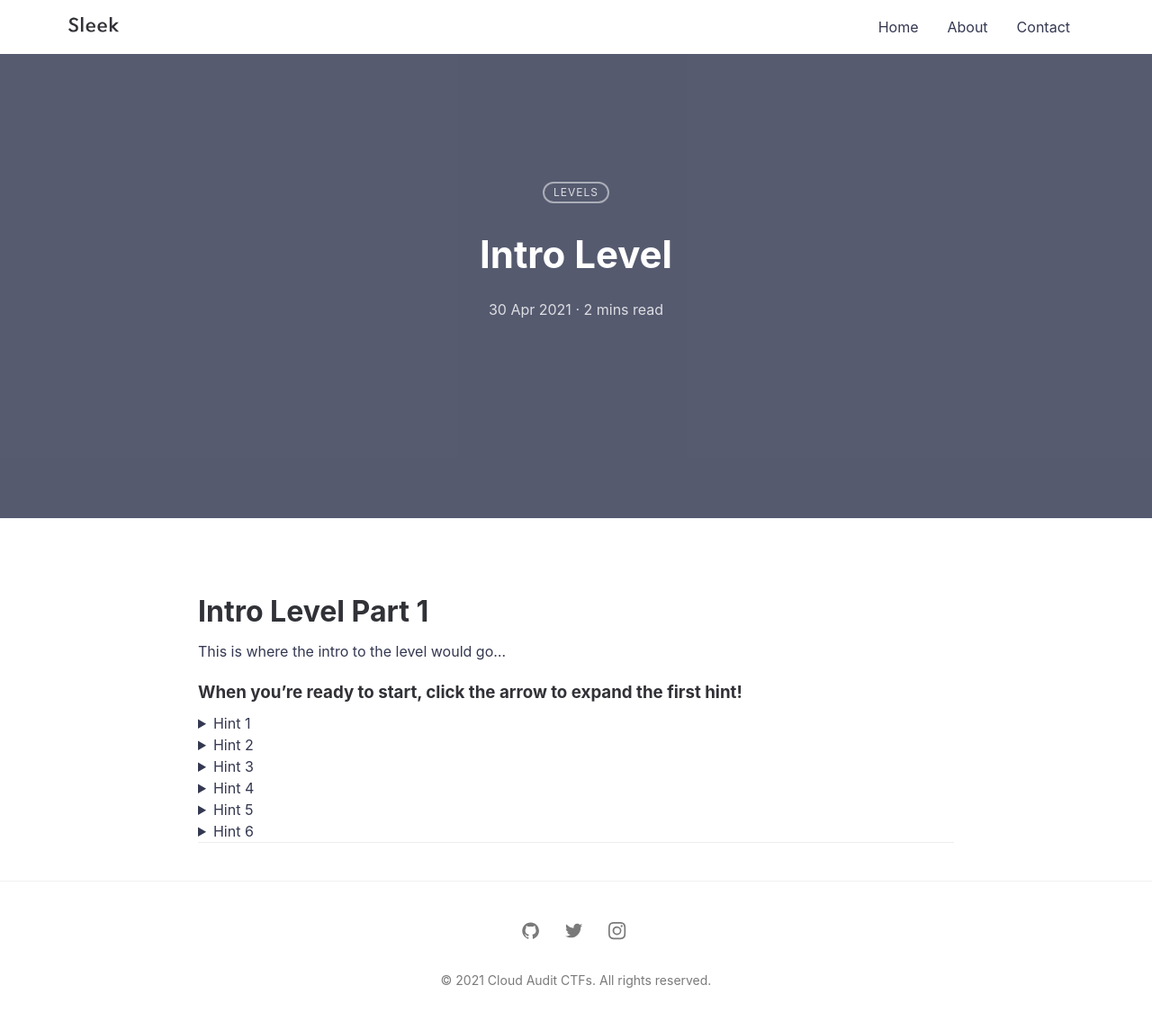
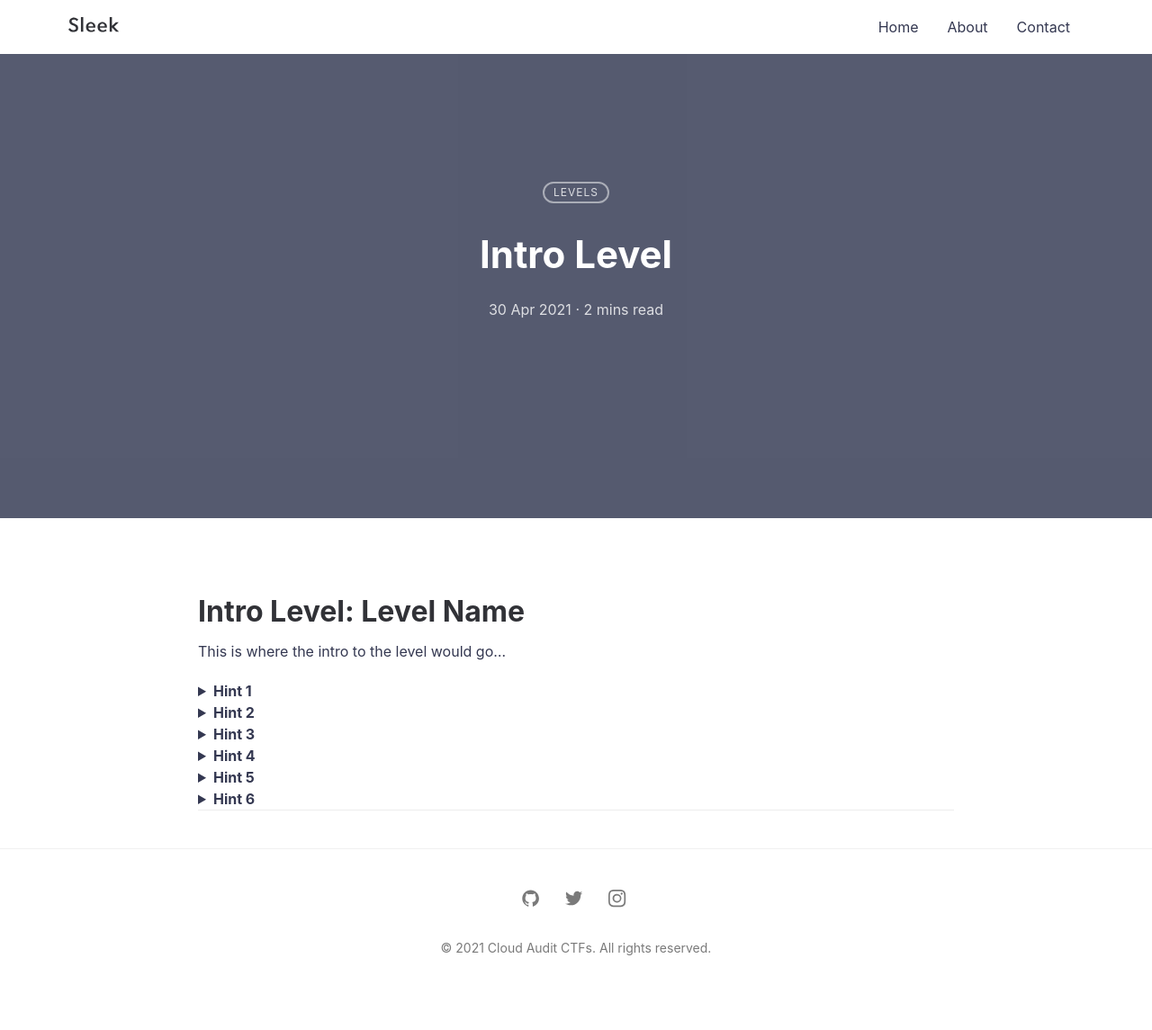
Before and after one commit to asokamoto/CloudAuditCTFs, a Jekyll site: the page built from _posts/2021-04-30-Level-1.md, in a window 1280 px wide. Shown: the whole page at 90% size. Built offline with Jekyll 4.4.1, drawn with Linux system fonts in a browser that asks for light colours; after the commit the page ends 1109 px from its top, so only the background shows below that.

Commit message:
Changing around tags

```diff
--- a/_posts/2021-04-30-Level-1.md
+++ b/_posts/2021-04-30-Level-1.md
@@ -2,37 +2,41 @@
 layout: post
 title: "Intro Level"
 date: 2021-04-30 00:00:00
-categories: levels
+categories: Levels
 comments: false
 ---
 
-# Intro Level Part 1
+# Intro Level: Level Name
 
 This is where the intro to the level would go...
 
 
-### When you're ready to start, click the arrow to expand the first hint!
 <details>
-	<summary> Hint 1 </summary>
+	<summary><b>Hint 1</b></summary>
 	<p> </p>
 	<p>The Google Cloud platform automatically logs many events that take place on the cloud system. To view events related to the leaked key, we can open the log explorer at the url here:</p>
 	<code>https://console.cloud.google.com/logs/query?q=search&referrer=search&project=[ProjectName]</code>
+	<p> </p>
 </details>
+
 <details>
-	<summary> Hint 2 </summary>
+	<summary><b>Hint 2</b></summary>
 	<p> </p>
 	<p>The key we are concerned about is stored in the start directory of the console. Navigate there and view the contents of “intro-leaked.json” by entering ‘cat start/intro-leaked.json’ in the cloud shell.</p>
 	<p>Near the top there should be a line that looks something like this: </p>
 	<code>"private_key_id": "4bc0bf03d99620a3ba9e6c016ec27705b55ef6f5"</code>
 	<p>This private key ID will be associated with any logs for events performed using the leaked key for authorization.</p>
 </details>
+
 <details>
-	<summary> Hint 3 </summary>
+	<summary><b>Hint 3</b></summary>
 	<p> </p>
 	<p>The query builder at the top of the log explorer is a very useful tool for navigating the logs of a cloud system. To view the logs associated with the leaked key, simply enter the private key ID into the query builder and run the query. </p>
+	<p> </p>
 </details>
+
 <details>
-	<summary> Hint 4 </summary>
+	<summary><b>Hint 4</b></summary>
 	<p> </p>
 	<p>The results should be the logs for two events. Notice that the first event has the tag</p>
 	<code>CreateServiceAccountKey</code>
@@ -41,9 +45,11 @@ This is where the intro to the level would go...
 	<code>storage.buckets.get</code>
 	<p> </p>
 	<p>which is the kind of activity we’re looking for concerning the leaked key. Click on this log and expand the nested fields using the button on the top right of the log.</p>
+	<p> </p>
 </details>
+
 <details>
-	<summary> Hint 5 </summary>
+	<summary><b>Hint 5</b></summary>
 	<p> </p>
 	<p>Under “Authentication info you can find the</p>
 	<code>serviceAccountKeyName</code>
@@ -51,9 +57,11 @@ This is where the intro to the level would go...
 	<p>field. This field holds the unique identifier for any service account using the leaked key to authenticate actions, which is why we are able to run a query on the leaked key to find these logs. The field should look like this:</p>
 	<code>serviceAccountKeyName:
 	"//iam.googleapis.com/projects/thunder-305703/serviceAccounts/intro-npc@[ProjectName].iam.gserviceaccount.com/keys/[PrivateKeyID]"</code>
+	<p> </p>
 </details>
 <details>
-	<summary> Hint 6 </summary>
+	<summary><b>Hint 6</b></summary>
 	<p> </p>
 	<p>We have found the key name for the service account using the leaked key now, but we have also been tasked with figuring out what data has been accessed with the leaked key. We’re already looking at the correct log, so we can examine it to find the name of the bucket accessed. Unfortunately, the logs do not tell us the name of the file accessed, only which bucket was storing the file. Even so, we know that any data stored in this bucket is potentially compromised, while data in other buckets is still secure for the time being.</p>
+	<p> </p>
 </details>
```
Also changed, not shown: 3 other files.
